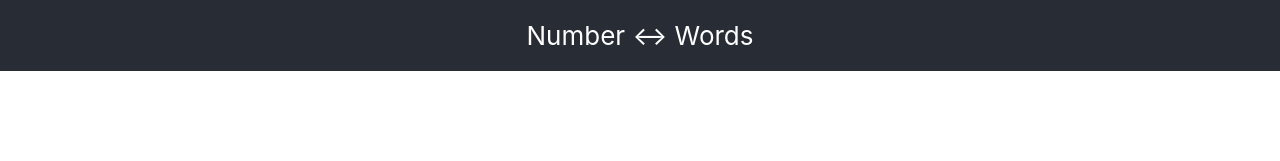
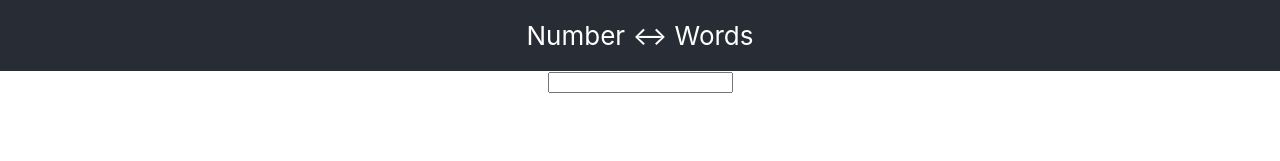
Before and after one commit to naveen5765/numbersinwords, a React (Create React App) app: page / in a window 1280 px wide. Shown: the top 161 px of the page. Built offline with nearby package versions, Linux system fonts and the light colour scheme.

Commit message:
test: show an input field to the user in order to enter the number

```diff
--- a/src/App.js
+++ b/src/App.js
@@ -8,7 +8,9 @@ class App extends Component {
         <header className="App-header">
           <label>{"Number <-> Words"}</label>
         </header>
-
+        <div>
+          <input type="number" className="input_numbers" />
+        </div>
       </div>
     );
   }
```
Also changed, not shown: 1 other file (tests, documents, lock files or other folders).
